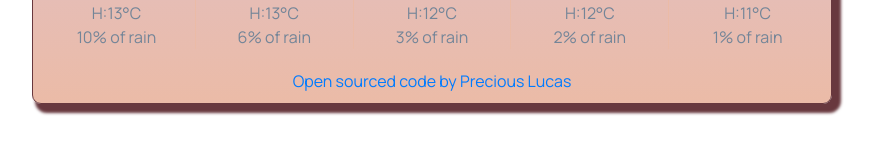
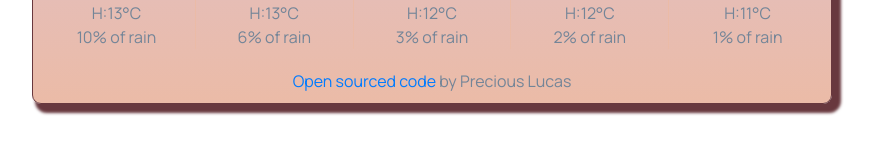
Before and after one commit to preciouslucas/weather-app, a plain HTML site: page index.html in a window 1280 px wide. Shown: the part 555-708 px from the top of the page, without its empty margins (140-1014 px from the left). Drawn offline with nearby package versions, Linux system fonts and the light colour scheme.

Commit message:
Update index.html

```diff
--- a/index.html
+++ b/index.html
@@ -110,7 +110,7 @@
 
             </div>
         </div>
-        <a href="https://determined-albattani-228143.netlify.app/">Open sourced code by Precious Lucas</a>
+        <a href="https://github.com/preciouslucas/weather-app">Open sourced code </a> by Precious Lucas
     </footer>
     </div>
     </div>
```
